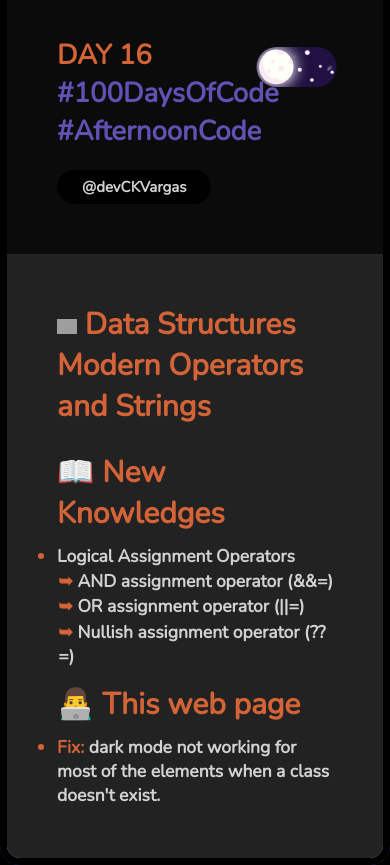
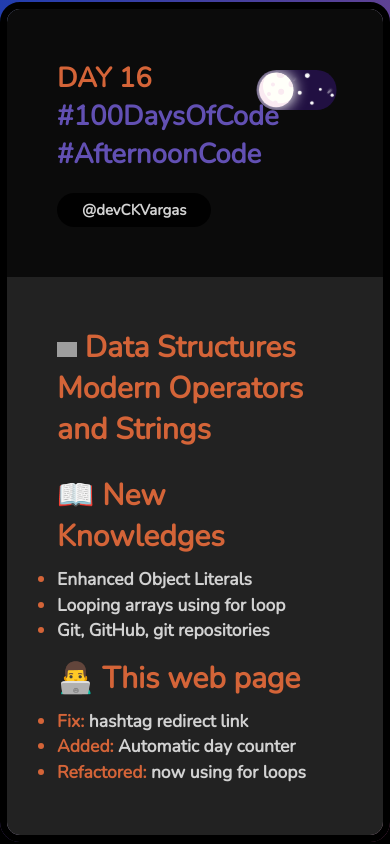
Before and after one commit to devCKVargas/devCKVargas.github.io, a plain HTML site: page index.html in a window 390 px wide. Both pictures are taken after a click on the label 296 px from the left and 66 px from the top of the page. After the commit the page ends 844 px from the top, so only its background shows below. Drawn offline with nearby package versions, Linux system fonts and the light colour scheme; grey boxes are pictures that could not be loaded.

Commit message:
Day 16: Afternoon

```diff
--- a/css/style.css
+++ b/css/style.css
@@ -147,6 +147,10 @@
 	color: var(--clr-accent-day);
 	/* color: #d3303d; */
 	/* color: #7a64df; */
+}
+
+.hidden {
+	display: none;
 }
 
 /*! media query */
--- a/index.html
+++ b/index.html
@@ -11,6 +11,7 @@
 
   <body>
     <main>
+
       <!-- //! left -->
       <section class="left">
         <div class="left--content">
@@ -39,9 +40,11 @@
           <div class="day colored">0</div>
           <div class="hashtag"><a href="https://twitter.com/hashtag/100DaysOfCode " target="_blank">#100DaysOfCode</a>
           </div>
-          <div class="hashtag code--time"><a href="#">#MorningCode</a></div>
+          <div class="hashtag"><a href="https://github.com/devCKVargas/devCKVargas.github.io" target="_blank"
+              id="code--time">#MorningCode</a></div>
         </div>
-        <div class="twitter--handle"><a href="https://twitter.com/devCKVargas" class="twitter">@devCKVargas</a></div>
+        <div class="twitter--handle"><a href="https://twitter.com/devCKVargas" target="_blank"
+            class="twitter">@devCKVargas</a></div>
       </section>
       <!-- //! right -->
       <section class="right">
@@ -52,20 +55,24 @@
         <section>
           <div class="list--title">📖 New Knowledges</div>
           <ul class="list">
-            <li class="list--items">Logical Assignment Operators</li>
-            <ul class="list list--dark list--nested list--nested--dark">
+            <li class="list--items">Enhanced Object Literals</li>
+            <li class="list--items">Looping arrays using for loop</li>
+            <li class="list--items">Git, GitHub, git repositories</li>
+            <!-- <ul class="list list--dark list--nested list--nested--dark">
               <li class="list--items">AND assignment operator (&&=)</li>
               <li class="list--items">OR assignment operator (||=)</li>
               <li class="list--items">Nullish assignment operator (??=)</li>
-            </ul>
+            </ul> -->
           </ul>
         </section>
         <section>
           <div class="list--title">👨‍💻 This web page</div>
           <ul class="list list--dark">
-            <li class="list--items"><span class="colored">Fix:</span> dark mode not working for most of the elements
-              when
-              a class doesn't exist.
+            <li class="list--items"><span class="colored">Fix:</span> hashtag redirect link
+            </li>
+            <li class="list--items"><span class="colored">Added:</span> Automatic day counter
+            </li>
+            <li class="list--items"><span class="colored">Refactored:</span> now using for loops
             </li>
             <!-- <ul class="list list--dark list--nested list--nested--dark">
               <li class="list--items">Deployed to GitHub pages</li>
--- a/script/script.js
+++ b/script/script.js
@@ -1,89 +1,79 @@
 `use strict`;
 
-//? //** CHANGE DAY HERE */
-//? //** CHANGE DAY HERE */
-//? //** CHANGE DAY HERE */
-//TODO turn this 👇 into a function
-const currentDay = 16;
-//TODO turn this ☝ into a function
-//? //** CHANGE DAY HERE */
-//? //** CHANGE DAY HERE */
-//? //** CHANGE DAY HERE */
+//? FOR NOW CHANGE DAY HERE or call dayCounter() */
+let currentDay = 16;
 
-//** Selecting elements */
+//* Selecting elements */
 const leftBG = document.querySelector(`.left`);
 const dayNumber = document.querySelector(`.day`);
 const leftContent = document.querySelector(`.left--content`);
 const hashTag = document.querySelectorAll(`.hashtag`);
-const codeTime = document.querySelector(`.code--time`);
+const codeTime = document.getElementById(`code--time`);
 const colored = document.querySelectorAll(`.colored`);
 const twitterHandle = document.querySelector(`.twitter--handle`);
 const rightBG = document.querySelector(`.right`);
 const listItems = document.querySelectorAll(`.list--items`);
 const listTitle = document.querySelectorAll(`.list--title`);
-// const darkModeBtn = document.querySelector(`#darkModeBtn`);
 const darkModeBtn = document.querySelector(`#hide-checkbox`); //* checkbox
 
-//** Not working */
+//* Not working */
 
-//** Initial values */
+//* Initial values */
 const timeOfDay = new Date().getHours();
 dayNumber.innerText = `DAY ${currentDay}`;
+
+//? Fix day counter - Done on: 05/23/2023
+const dayCounter = () => {
+	const dateStart = new Date(2023, 04, 06);
+	const dateNow = new Date() / (1000 * 3600 * 24);
+	const dateComplete = new Date(2023, 07, 14);
+	const remainingDays =
+		(dateComplete.getTime() - dateStart.getTime()) / (1000 * 3600 * 24);
+	const spentDays = Math.trunc((dateNow - remainingDays) / 1000) - 1;
+	console.log(spentDays);
+
+	dayNumber.innerText = `DAY ${spentDays}`;
+};
+// dayCounter(); //TODO turn this on once first day 100 is completed
+
 //TODO animate auto mode (when time is 1PM)
 const autoModeAnimation = {
 	duration: 200,
 	iterations: 1,
 };
 
-//** DARK MODE STARTS HERE */
+//* DARK MODE STARTS HERE */
 const darkMode = () => {
 	document.body.classList.toggle(`body--dark`);
 	leftBG.classList.toggle(`left--dark`);
-	dayNumber.classList.toggle(`colored--dark`);
 	twitterHandle.classList.toggle(`twitter--handle--dark`);
 	rightBG.classList.toggle(`right--dark`);
-	//! Hash Tags color */
+	//? colored elements */
+	for (const items of colored) items.classList.toggle(`colored--dark`);
+	//? Hash Tags color */
 	const hashTagToggler = () => {
-		for (let i = 0; i < hashTag.length; i++) {
-			hashTag[i].classList.toggle(`hashtag--dark`);
-		}
+		for (const items of hashTag) items.classList.toggle(`hashtag--dark`);
 	};
-	//! List Titles color */
+	//? List Titles color */
 	const darkListTitleToggler = () => {
-		for (let i = 0; i < listTitle.length; i++) {
-			listTitle[i].classList.toggle(`list--title--dark`);
-		}
+		for (const items of listTitle) items.classList.toggle(`list--title--dark`);
 	};
-	//! List Items color */
+	//? List Items color */
 	const darkListItemsToggler = () => {
-		for (let i = 0; i < listItems.length; i++) {
-			listItems[i].classList.toggle(`list--items--dark`);
-		}
+		for (const items of listItems) items.classList.toggle(`list--items--dark`);
 	};
-	//! Interchange hashtag text: Morning 🔁 Afternoon */
-	const replaceString = () => {
-		if (codeTime.textContent.includes(`Morning`)) {
-			codeTime.textContent = codeTime.textContent.replace(
-				`Morning`,
-				`Afternoon`
-			);
-		} else {
-			codeTime.textContent = codeTime.textContent.replace(
-				`Afternoon`,
-				`Morning`
-			);
-		}
+	//? Interchange hashtag text: Morning 🔁 Afternoon */
+	const morningAfternoonCodeSwap = () => {
+		codeTime.text.includes(`Morning`)
+			? (codeTime.text = `#AfternoonCode`)
+			: (codeTime.text = `#MorningCode`);
 	};
-	//! darkModeBtn flipper */\
-
-	replaceString();
+	morningAfternoonCodeSwap();
 	hashTagToggler();
 	darkListTitleToggler();
 	darkListItemsToggler();
-	colored[1].classList.toggle(`colored--dark`); //* Solved by putting it in the bottom */
 };
-
-//! Automode: start at 1PM
+//? Automode: start at 1PM
 const autoMode = () => {
 	//? Turn on dark mode at 1PM (13:00), & turn off dark mode toggle button
 	timeOfDay >= 13
```
Also changed, not shown: 1 other file.
